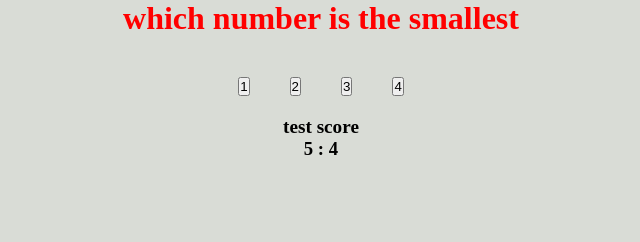
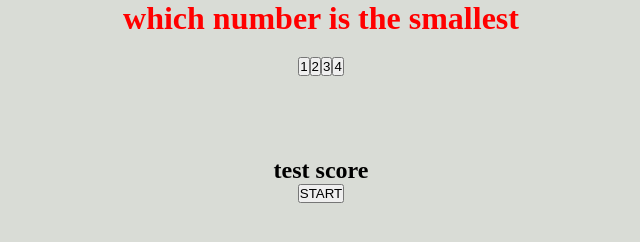
Before and after one commit to DaveEstey/code-quiz, a plain HTML site: page index.html in a window 1280 px wide. Both pictures are taken after a click on the button "START". Shown: the whole page, without its empty margins (319-959 px from the left). Drawn offline with Linux system fonts and the light colour scheme.

Commit message:
Added a different approach yet again, and almost have it I think, only have event listener not working correctly

```diff
--- a/index.html
+++ b/index.html
@@ -9,12 +9,7 @@
 </head>
 <body>
     <h1 id="title">Press start to begin</h1>
-    <ul id="optionsUl">
-        <li class= "options"></li>
-        <li class= "options"></li>
-        <li class= "options"></li>
-        <li class= "options"></li>
-    </ul>
+    <div id="options"></div>
 
     <h2 id="right"></h2>
     <h3 id="timer"></h3>
--- a/script.js
+++ b/script.js
@@ -37,9 +37,9 @@ var startbtn = document.getElementById("startbtn")
 
 function startGame() {
     startbtn.addEventListener("click", function () {
-        startbtn.remove();
         showQuestion();
         countdown();
+        startbtn.remove();
     });
 
 }
@@ -49,42 +49,25 @@ function showQuestion() {
     console.log("current", currQuestion);
 
     var currentQuestion = question[currQuestion];
-    var title = document.getElementById("title");
-    var options = document.querySelectorAll(".options");
-     if (currQuestion < (testLength - 1)){
+    var title = document.querySelector("#title");
+    var options = document.querySelector("#options");
+    if (currQuestion < (testLength - 1)) {
         title.textContent = currentQuestion.title;
-        } else{
+    } else {
         options.innerHTML = "";
         title.textContent = ("Submit your Intials");
     }
     for (var i = 0; i < currentQuestion.options.length; i++) { //creating the buttons
         var optionsNode = document.createElement('button');
+        optionsNode.setAttribute("class", ("btn"+[i]))
         optionsNode.textContent = currentQuestion.options[i];
-        options[i].append(optionsNode);
+
+        options.appendChild(optionsNode);
 
     }
-
-    optionsNode.addEventListener("click", function(){
-        for (var i = 0; i < currentQuestion.options.length; i++){
-            options.textContent = currentQuestion.options[i];
-        }
-
-    });
-
-
-}
-
-function hideQuestion(){
-
-}
-
-
- function selectChoice(options) {
-
-
-        optionsNode.addEventListener("click", function (element) {
-
-        if (element.textContent == (currentQuestion.correctAnswer)) {
+        var btn1 = document.querySelectorAll(".btn1");
+        btn1.addEventListener("click", function (element) {   //changing the buttons to the next question
+        if (element.innerHTML === currentQuestion.correctAnswer) {
             console.log("right");
             right++;
 
@@ -94,23 +77,61 @@ function hideQuestion(){
         }
 
         if (currQuestion < (testLength - 1)) {
-
+            console.log("cur", currQuestion);
+        } else {
+            console.log("end of test");
+        }
         currQuestion++;
-            console.log("cur", currQuestion);
+        console.log("in click ev");
+        for (var i = 0; i < currentQuestion.options.length; i++) {
+            optionsNode[i].textContent = currentQuestion.options[i];
+        }
 
 
+        score.innerHTML = ("Right: " + right + " Wrong: " + wrong);
+        allOptions.innerHTML = "";
+    });
+
+}
+
+/* function hideQuestion(){
+
+} */
+
+
+/* function selectChoice(changeObj) {
+
+
+
+    changeObj.addEventListener("click", function (element) {   //changing the buttons to the next question
+        currQuestion++;
+        console.log("in click ev");
+        for (var i = 0; i < currentQuestion.options.length; i++) {
+            optionsNode[i].textContent = currentQuestion.options[i];
+        }
+
+    if (element.innerHTML === (currentQuestion.correctAnswer)) {
+        console.log("right");
+        right++;
+
+    } else {
+        console.log("wrong");
+        wrong++;
+    }
+
+    if (currQuestion < (testLength - 1)) {
+        console.log("cur", currQuestion);
     } else {
         console.log("end of test");
     }
     score.innerHTML = ("Right: " + right + " Wrong: " + wrong);
     optionsNode.innerHTML = "";
-        updateQuestion();
  });
 
-}
-function updateQuestion(){
+} */
+function updateQuestion() {
     for (var i = 0; i < currentQuestion.options.length; i++) {
-        optionsNode.innerHTML = "";
+        optionsNode[i].innerHTML = "";
         optionsNode[i].textContent = currentQuestion.options[i];
     }
 }
--- a/style.css
+++ b/style.css
@@ -22,14 +22,6 @@ h1{
     padding-bottom: 20px;
 }
 
-li{
-    padding: 20px;
-    align-items: center;
-    justify-content: center;
-    display: flex;
-    flex-direction: column;
+div{
+    min-height: 100px;
 }
-
-h2{
-    font-size: larger;
-}
```
Lines whose indentation alone changed are shown as unchanged.
